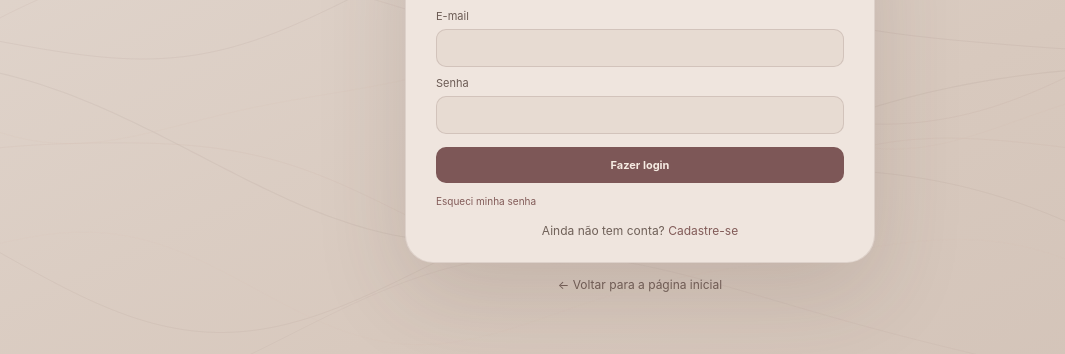
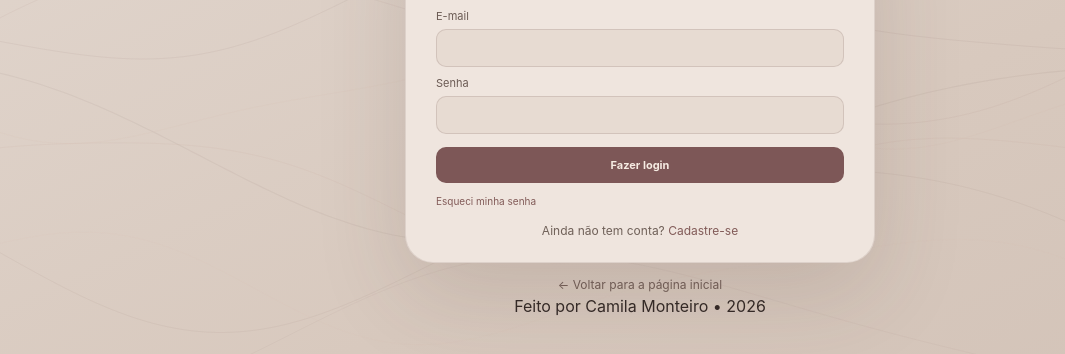
Before and after one commit to CamilaMonteiroRondon/norna-staging, a plain HTML site: page acesso.html in a window 1280 px wide. Shown: the part 210-564 px from the top of the page, without its empty margins (0-1065 px from the left). Drawn offline with Linux system fonts and the light colour scheme; no server answers.

Commit message:
Add author footer to access screen

```diff
--- a/acesso.html
+++ b/acesso.html
@@ -68,6 +68,7 @@
     </section>
 
     <a href="index.html" class="back-home">← Voltar para a página inicial</a>
+    <footer class="access-footer">Feito por Camila Monteiro • 2026</footer>
   </main>
 
   <script src="public.js?v=20261001g"></script>
```
